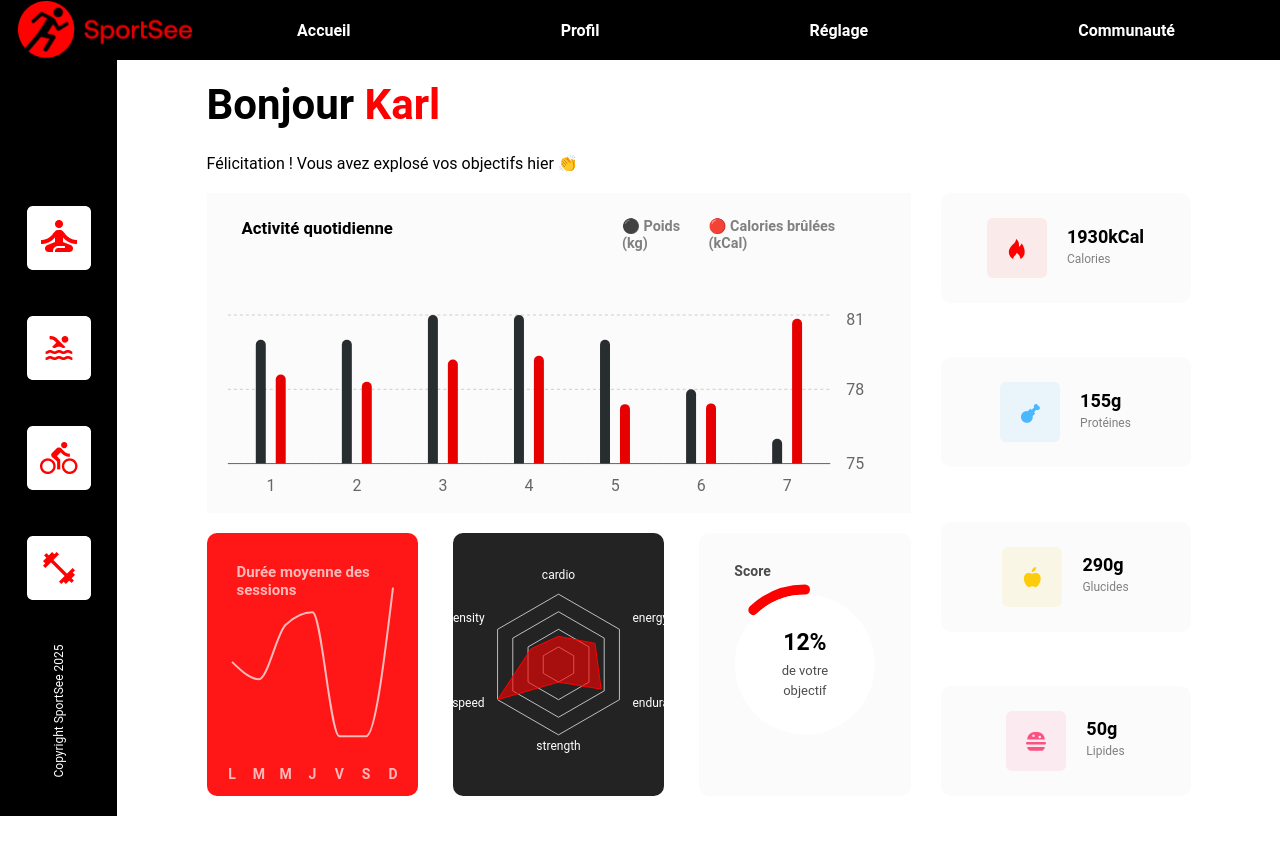
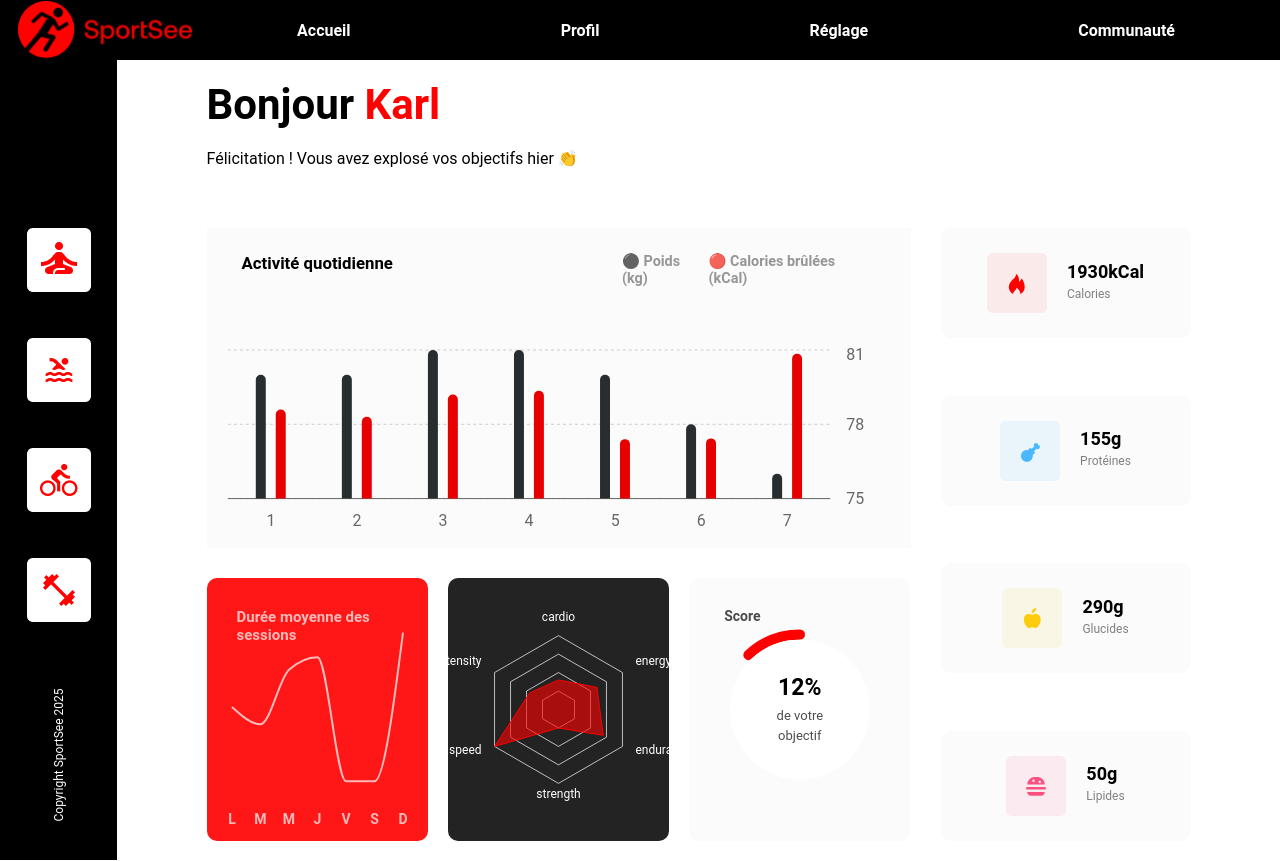
Before and after one commit to PaulG57/Projet_12_SportSee, a React (Vite) app: page / in a window 1280 px wide. Before the commit the page ends 816 px from the top, so only its background shows below. Built offline with nearby package versions, Linux system fonts and the light colour scheme; no server answers.

Commit message:
ameliorations

```diff
--- a/src/components/ActivityChart.jsx
+++ b/src/components/ActivityChart.jsx
@@ -33,7 +33,7 @@ const ActivityChart = ({ data }) => {
                     <YAxis yAxisId="left" orientation="left" dataKey="calories" hide />
                     <Tooltip
                     labelFormatter={() => ''}
-                    contentStyle={{ backgroundColor: "#E60000"}}
+                    contentStyle={{ backgroundColor: "#E60000", lineHeight: 2.5, padding: 5, fontSize: 12 }}
                     itemStyle={{ color: "white" }}
                     formatter={(value, name) => [`${value} ${name === "kilogram" ? "kg" : "kCal"}`]}
                     />
--- a/src/services/data.js
+++ b/src/services/data.js
@@ -1,7 +1,7 @@
 import { USER_MAIN_DATA, USER_ACTIVITY, USER_AVERAGE_SESSIONS, USER_PERFORMANCE } from "./mockData";
 import UserDataModel from "./UserDataModel";
 
-const USE_API = false;
+const USE_API = true;
 const BASE_URL = "http://localhost:3000/user";
 
 // Fonction pour récupérer une donnée depuis l'API
--- a/src/styles/activity.css
+++ b/src/styles/activity.css
@@ -9,7 +9,7 @@
     display: flex;
     justify-content: space-between;
     width: 40%;
-    color: gray;
+    color: rgba(128, 128, 128, 0.825);
     font-size: 0.6rem;
 }
 
--- a/src/styles/averageSessions.css
+++ b/src/styles/averageSessions.css
@@ -1,6 +1,6 @@
 .chart-container {
     position: relative;
-    width: 30%;
+    width: 33%;
     height: 263px;
     background: #ff0000e9;
     border-radius: 10px;
--- a/src/styles/index.css
+++ b/src/styles/index.css
@@ -29,18 +29,18 @@
 .profile {
     display: flex;
     flex-direction: column;
-    gap: 20px;
+    gap: 60px;
     padding: 20px;
 }
 
 .profile-header {
     display: flex;
     flex-direction: column;
+    gap: 20px;
 }
 
 .profile-header h1 {
     font-size: 42px;
-    margin-bottom: 25px;
 }
 
 .user-name {
@@ -69,5 +69,5 @@
     width: 100%;
     display: flex;
     flex-direction: column;
-    gap: 20px;
+    gap: 30px;
 }
--- a/src/styles/performance.css
+++ b/src/styles/performance.css
@@ -1,5 +1,5 @@
 .radar-container {
-    width: 30%;
+    width: 33%;
     height: 263px;
     background: #232323;
     border-radius: 10px;
--- a/src/styles/scoreChart.css
+++ b/src/styles/scoreChart.css
@@ -1,6 +1,6 @@
 .score-container {
     position: relative;
-    width: 30%;
+    width: 33%;
     height: 263px;
     background: #FBFBFB;
     border-radius: 10px;
```
